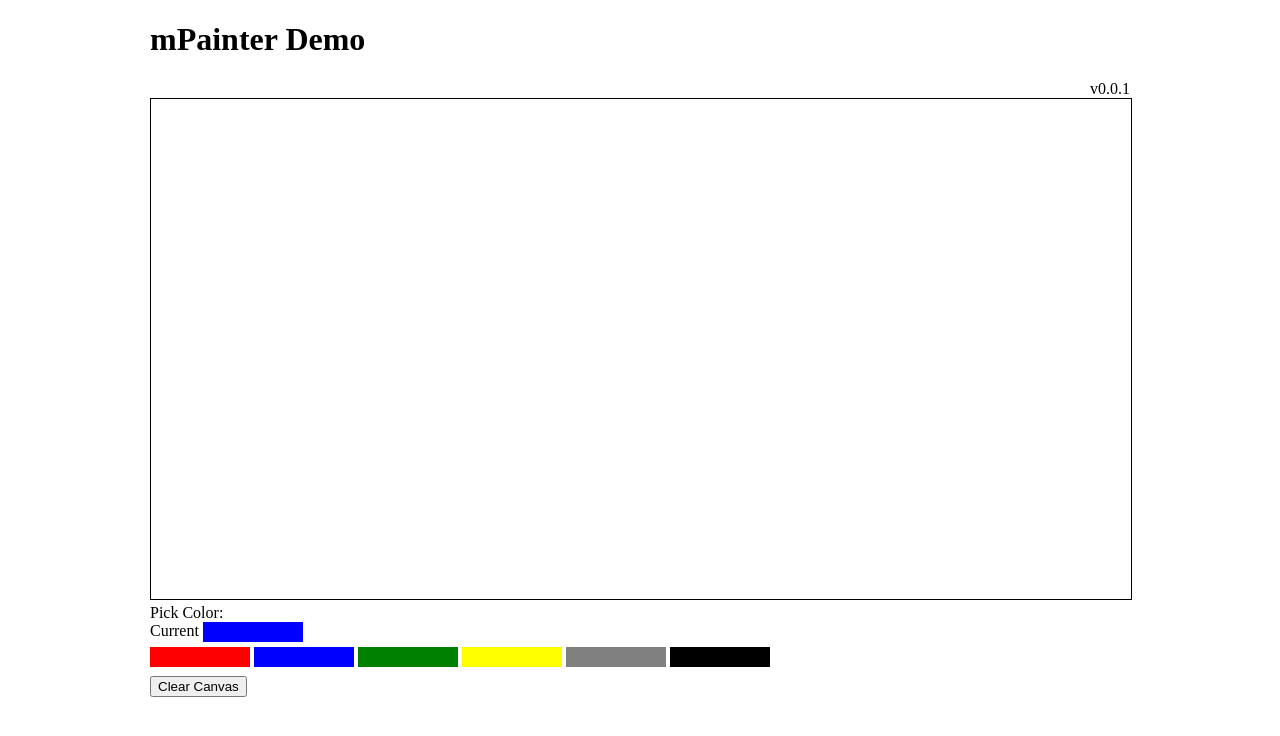
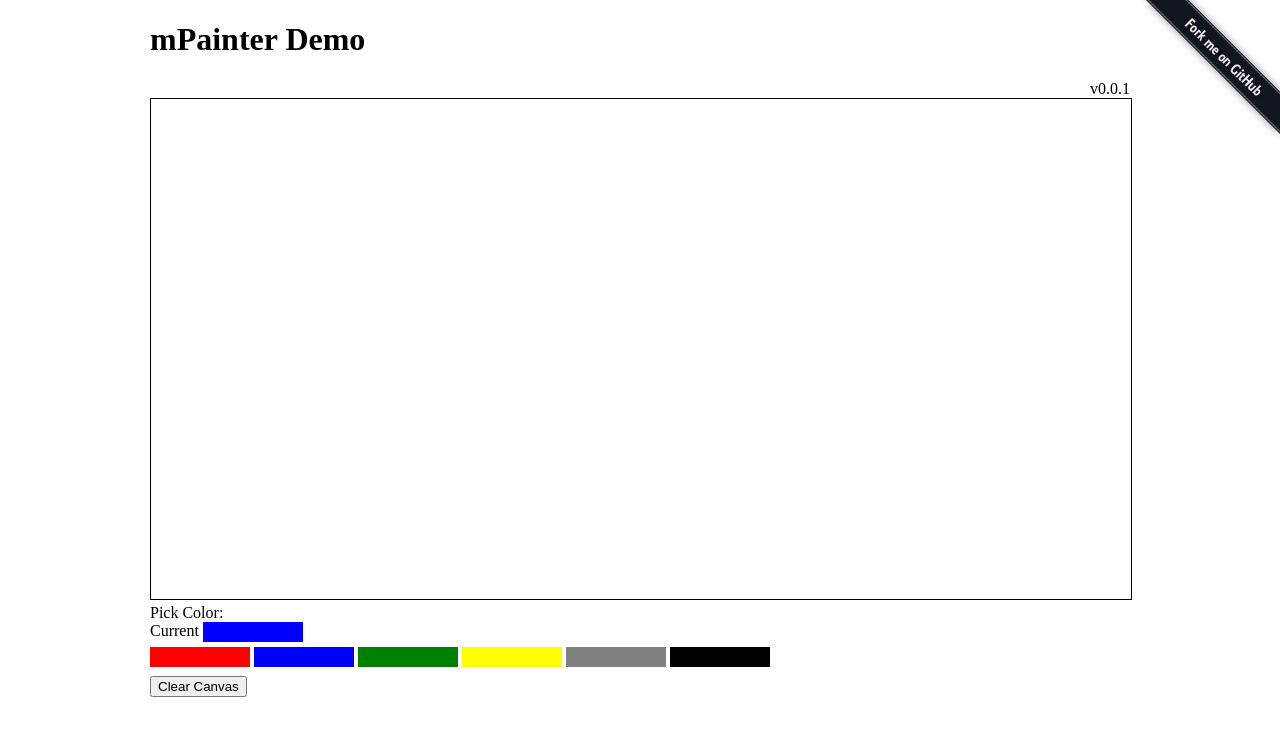
Before and after one commit to mrmarktyy/mPainter, a website: page index.html in a window 1280 px wide. Drawn offline with Linux system fonts and the light colour scheme.

Commit message:
[ADD] fork me image

```diff
--- a/app/css/style.css
+++ b/app/css/style.css
@@ -51,3 +51,10 @@ p,ul,li,ol {
 .blue {
     background-color:blue;
 }
+
+#fork-me {
+	position: absolute;
+	top:0;
+	right:0;
+	border:0;
+}
--- a/index.html
+++ b/index.html
@@ -6,9 +6,11 @@
     <link href="app/css/style.css" rel="stylesheet">
 </head>
 <body>
+    <a href="https://github.com/mrmarktyy/mPainter"><img id="fork-me" alt="Fork me on GitHub" src="app/img/forkme.png" /></a>
     <div class="container">
         <h1>mPainter Demo</h1>
         <span style="float:right;">v0.0.1</span>
+
         <svg id="my-svg" width="980" height="500"> </svg>
         <div id="paint-config">
             <div id="color-selector">
```
Also changed, not shown: app/img/forkme.png (added).
